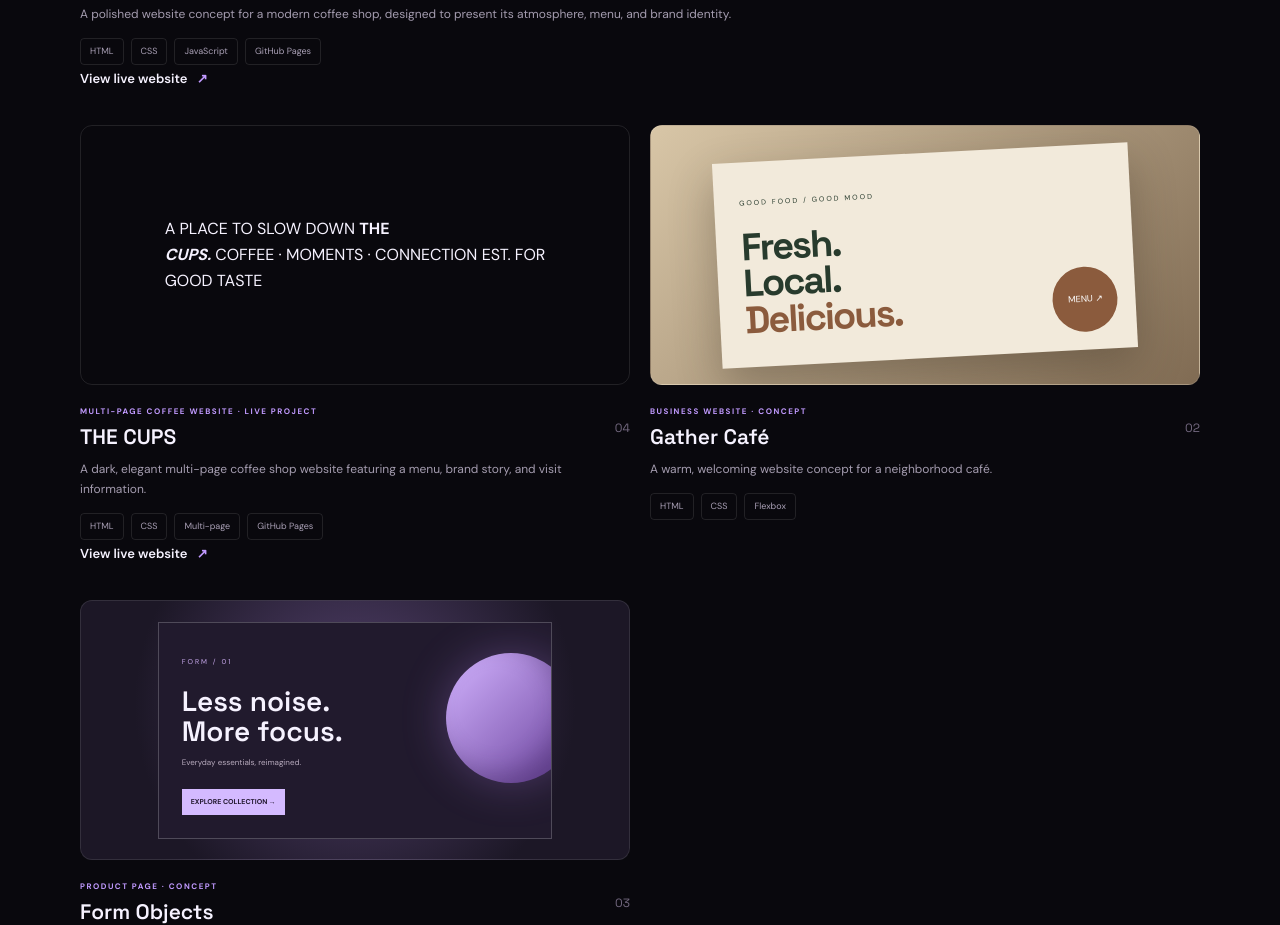
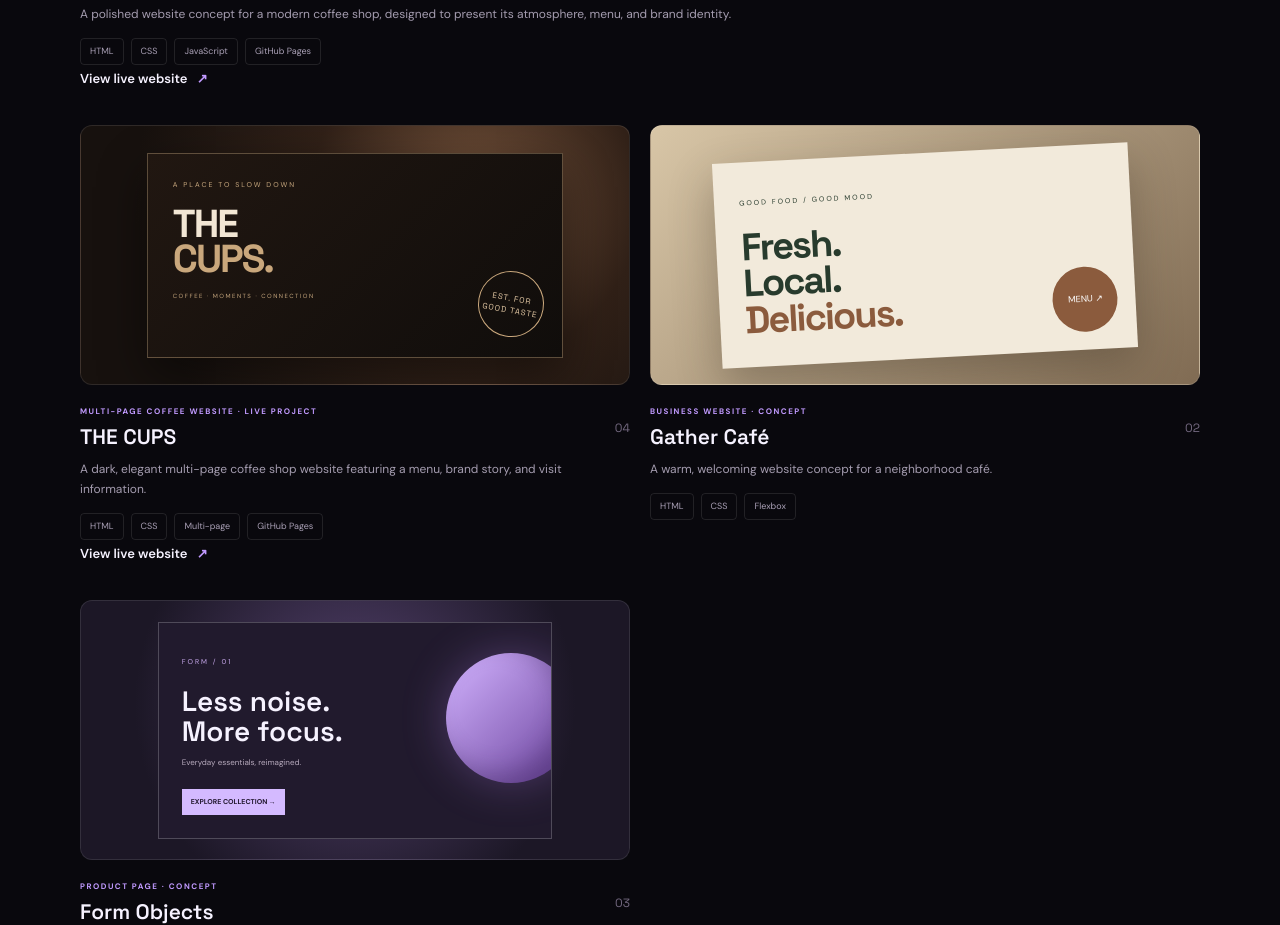
Before and after one commit to Gojo-cyber123/gojo-portfolio, a plain HTML site: page index.html in a window 1280 px wide. Shown: the part 2860-3785 px from the top of the page. Drawn offline with Linux system fonts and the light colour scheme.

Commit message:
Style THE CUPS portfolio project preview

```diff
--- a/style.css
+++ b/style.css
@@ -93,3 +93,11 @@ h1 { font-size: clamp(48px,6.2vw,76px); margin-bottom: 22px; }
   .section { padding-block: 75px; }.section-heading { margin-bottom: 30px; }.about-grid, .contact-grid { grid-template-columns: 1fr; gap: 28px; }.about-note { min-height: 175px; }.about-note p { font-size: 21px; }.skills-grid { gap: 10px; }.skill-card { padding: 18px 15px; }.skill-card p { min-height: 78px; }.projects-grid { grid-template-columns: 1fr; gap: 32px; }.project-large { grid-column: auto; }.project-large .project-preview { min-height: 260px; }.mock-browser { width: 82%; }.mock-content { padding: 22px 18px; }.mock-content b { font-size: 30px; }.mock-shape { width: 90px; height: 90px; right: 18px; }.project-preview { min-height: 245px; }.service-row { grid-template-columns: 32px 1fr 20px; gap: 10px; padding: 22px 0; }.service-row h3 { font-size: 17px; }.service-row p { font-size: 11px; }.contact-form { padding: 20px; }.footer { min-height: 115px; flex-wrap: wrap; justify-content: space-between; padding-block: 22px; }.footer p { order: 3; width: 100%; }
 }
 @media (max-width: 380px) { h1 { font-size: 43px; }.hero-meta { flex-wrap: wrap; }.hero-meta div { min-width: 28%; }.skills-grid { grid-template-columns: 1fr; }.skill-card p { min-height: 0; }.float-tag { font-size: 9px; }.hero-art { min-height: 350px; } }
+/* THE CUPS project preview */
+.preview-cups { background: radial-gradient(circle at 72% 28%, #76533b 0, #302017 38%, #17110e 78%); }
+.cups-preview { position: relative; width: 76%; min-height: 205px; padding: 25px; overflow: hidden; border: 1px solid rgba(224,190,145,.35); background: linear-gradient(135deg, #211711, #100d0b); color: #f2e6d4; box-shadow: 0 18px 45px #0007; }
+.cups-kicker, .cups-caption { display: block; color: #c7a77e; font-size: 7px; letter-spacing: 2px; }
+.cups-preview b { display: block; position: relative; z-index: 1; margin-top: 17px; font: 700 39px/.88 var(--display); letter-spacing: -2px; }
+.cups-preview b em { color: #c9a77c; font-style: normal; }
+.cups-caption { margin-top: 16px; font-size: 6px; letter-spacing: 1.5px; }
+.cups-stamp { position: absolute; right: 18px; bottom: 20px; display: grid; place-items: center; width: 66px; height: 66px; border: 1px solid #c9a77c; border-radius: 50%; color: #e4c9a5; font: 8px/1.5 var(--display); text-align: center; letter-spacing: 1px; transform: rotate(10deg); }
```
